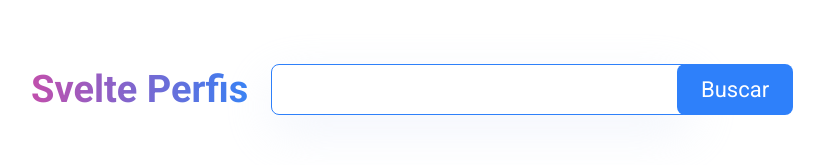
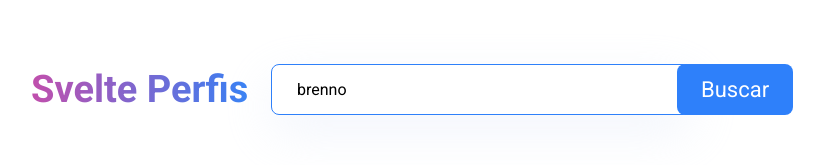
Before and after one commit to brennoluan/svelte-perfis, a Svelte app: page / in a window 1280 px wide. Shown: the top 165 px of the page, without its empty margins (209-1033 px from the left). Built offline with nearby package versions, Linux system fonts and the light colour scheme.

Commit message:
feat: bind input value to search form and update submit handler

```diff
--- a/src/App.svelte
+++ b/src/App.svelte
@@ -1,8 +1,10 @@
 <script lang="ts">
 	import Title from "./components/Title.svelte";
 
+	let inputValue = "brenno";
+
 	function onSubmit() {
-		console.log("Buscar usuário");
+		console.log(inputValue);
 	}
 </script>
 
@@ -11,7 +13,7 @@
 		<Title />
 		<div class="search-users">
 			<form on:submit|preventDefault={onSubmit}>
-				<input type="text" class="input" />
+				<input type="text" class="input" bind:value={inputValue} />
 
 				<div class="button-container">
 					<button type="submit" class="button">Buscar</button>
```
